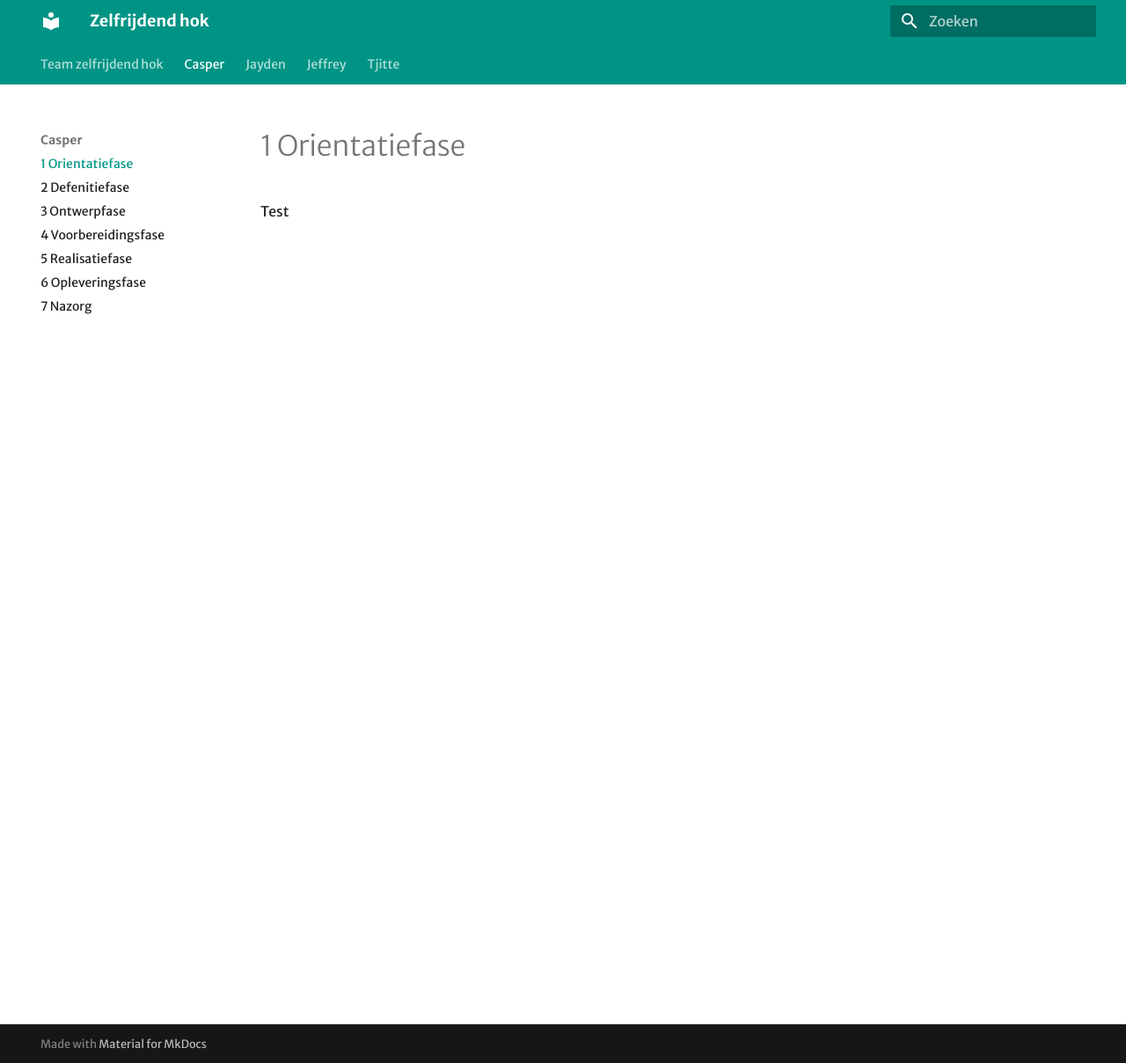
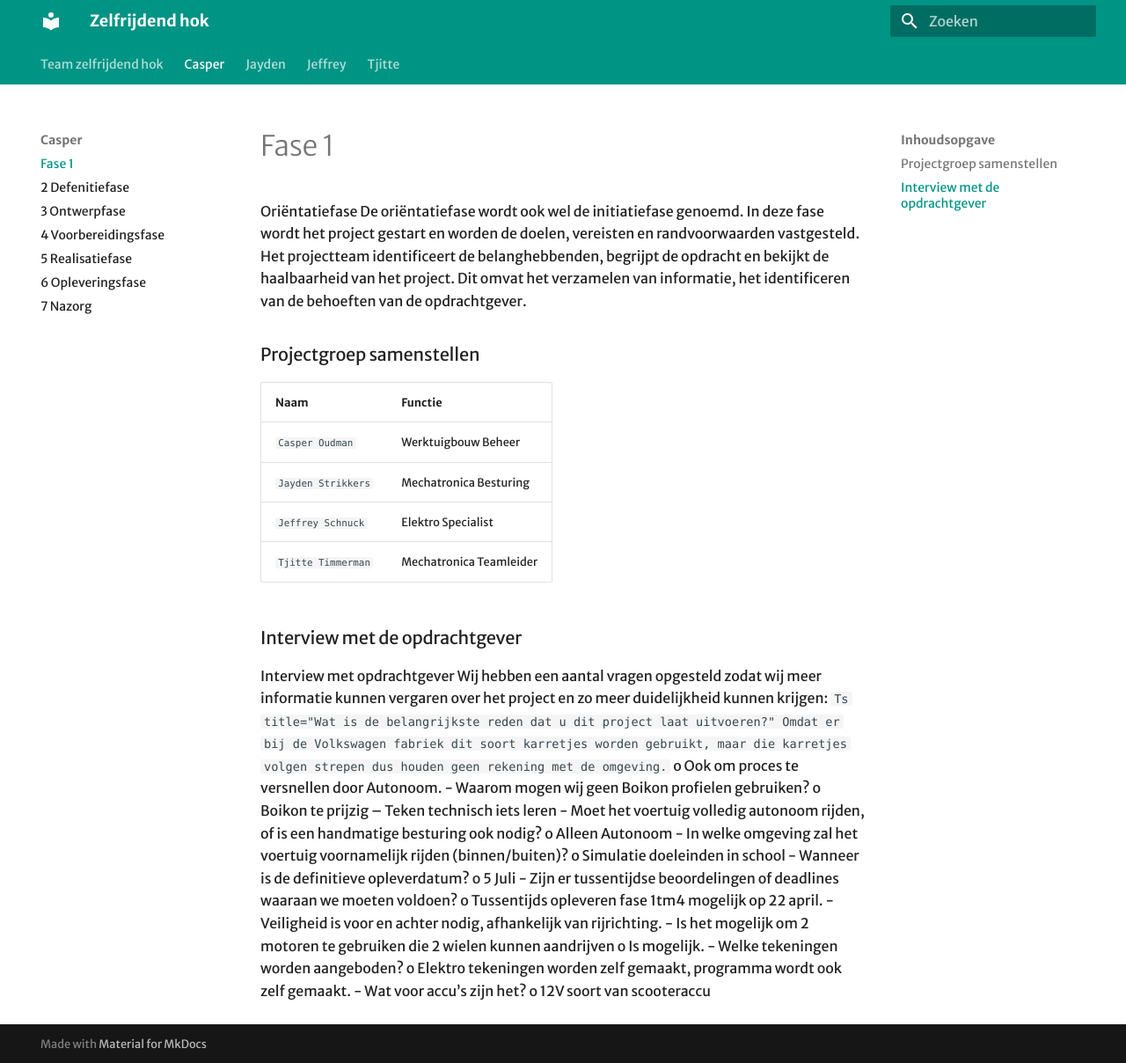
Before and after one commit to Caspertjuh/zelfrijdendekar, an MkDocs documentation site: the page built from docs/Casper/1 Orientatiefase.md, in a window 1280 px wide and 1208 px high. Shown: the whole window at 88% size. Built offline with MkDocs 1.6.1 and Material for MkDocs 9.7.7, drawn with Linux system fonts in a browser that asks for light colours; some web fonts are replaced.

Commit message:
Test Orientatiefase

````diff
--- a/docs/Casper/1 Orientatiefase.md
+++ b/docs/Casper/1 Orientatiefase.md
@@ -1 +1,40 @@
-Test
+# Fase 1
+
+Oriëntatiefase
+De oriëntatiefase wordt ook wel de initiatiefase genoemd.
+In deze fase wordt het project gestart en worden de doelen, vereisten en randvoorwaarden vastgesteld. Het projectteam identificeert de belanghebbenden, begrijpt de opdracht en bekijkt de haalbaarheid van het project. Dit omvat het verzamelen van informatie, het identificeren van de behoeften van de opdrachtgever.
+
+### Projectgroep samenstellen
+
+| Naam      | Functie                         |
+| :---------- | :----------------------------------- |
+| `Casper Oudman`       | Werktuigbouw Beheer  |
+| `Jayden Strikkers`       | Mechatronica Besturing |
+| `Jeffrey Schnuck`    | Elektro Specialist |
+| `Tjitte Timmerman`    | Mechatronica Teamleider |
+
+### Interview met de opdrachtgever
+
+Interview met opdrachtgever
+Wij hebben een aantal vragen opgesteld zodat wij meer informatie kunnen vergaren over het project en zo meer duidelijkheid kunnen krijgen:
+```Ts title="Wat is de belangrijkste reden dat u dit project laat uitvoeren?"
+Omdat er bij de Volkswagen fabriek dit soort karretjes worden gebruikt, maar die karretjes volgen strepen dus houden geen rekening met de omgeving.
+```
+o	Ook om proces te versnellen door Autonoom.
+-	Waarom mogen wij geen Boikon profielen gebruiken?
+o	Boikon te prijzig – Teken technisch iets leren
+-	Moet het voertuig volledig autonoom rijden, of is een handmatige besturing ook nodig?
+o	Alleen Autonoom
+-	In welke omgeving zal het voertuig voornamelijk rijden (binnen/buiten)?
+o	Simulatie doeleinden in school
+-	Wanneer is de definitieve opleverdatum?
+o	5 Juli
+-	Zijn er tussentijdse beoordelingen of deadlines waaraan we moeten voldoen?
+o	Tussentijds opleveren fase 1tm4 mogelijk op 22 april.
+-	Veiligheid is voor en achter nodig, afhankelijk van rijrichting.
+-	Is het mogelijk om 2 motoren te gebruiken die 2 wielen kunnen aandrijven
+o	Is mogelijk.
+-	Welke tekeningen worden aangeboden?
+o	Elektro tekeningen worden zelf gemaakt, programma wordt ook zelf gemaakt.
+-	Wat voor accu’s zijn het?
+o	12V soort van scooteraccu
````
Also changed, not shown: docs/index.md (+5 -0 lines).
